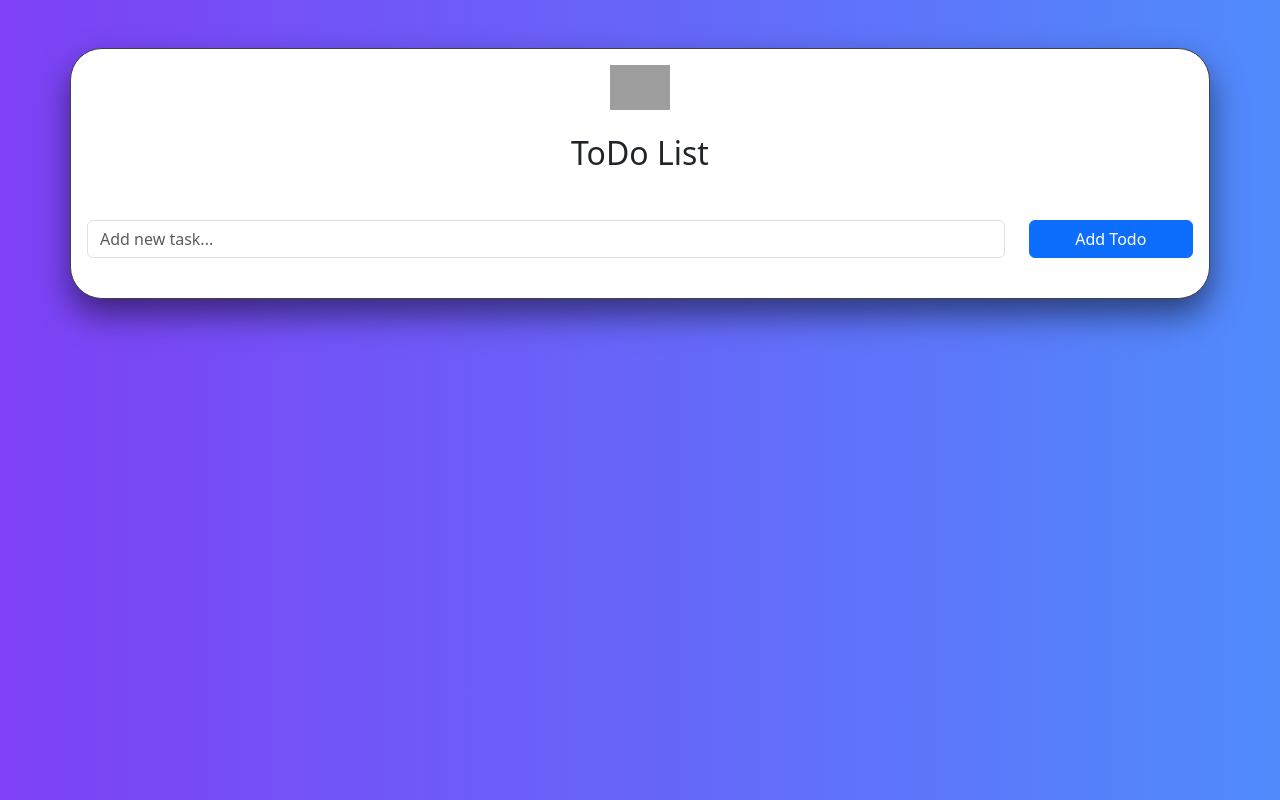
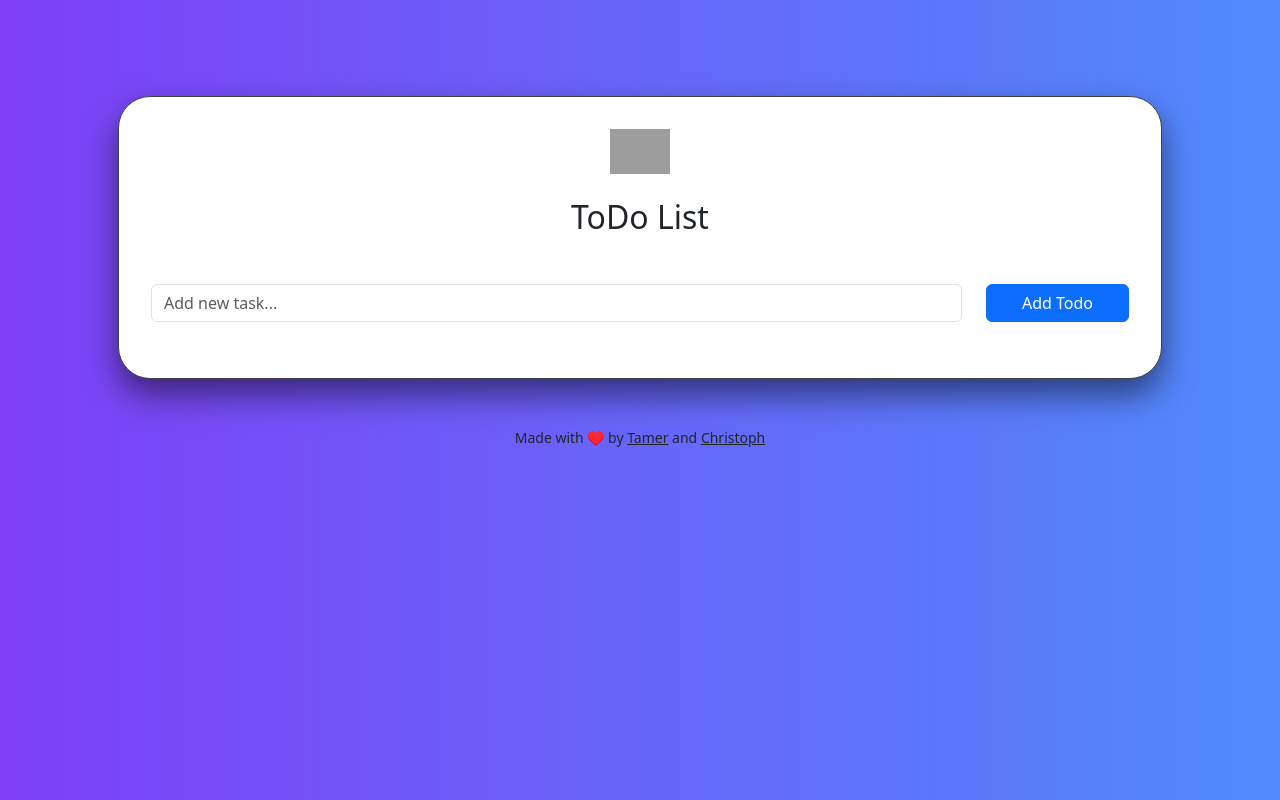
Before and after one commit to tamer4osman/WBS-React-ToDo-List, a React (Vite) app: page / in a window 1280 px wide. Built offline with nearby package versions, Linux system fonts and the light colour scheme; grey boxes are pictures that could not be loaded.

Commit message:
Removed commented out stuff

```diff
--- a/src/App.css
+++ b/src/App.css
@@ -25,12 +25,21 @@ body {
   border-radius: 2rem;
   border: 1px solid #424242;
   box-shadow: 0 1rem 2rem rgba(0, 0, 0, .5);
+  padding: 2rem;
+  transition: all 0.3s ease-in-out;
 }
 
-@media only screen and (max-width: 600px) {
+@media only screen and (max-width: 575px) {
+  body {
+    overflow-x: hidden;
+  }
+
   .content {
     box-shadow: none;
     border: none;
     border-radius: 0;
+    padding: 1rem;
+    transition: all 0.3s ease-in-out;
+    box-shadow: 0 1rem 2rem -.75rem rgba(0, 0, 0, .5);
   }
 }
--- a/src/App.jsx
+++ b/src/App.jsx
@@ -6,8 +6,6 @@ function App() {
   const initialTodos = JSON.parse(localStorage.getItem("todos")) || [];
   const [todos, setTodos] = useState(initialTodos);
   const [addTodoFieldText, setAddTodoFieldText] = useState("");
-  // const [editTodoId, setEditTodoId] = useState(null);
-  // const [editTodoText, setEditTodoText] = useState("");
 
   // Load todos from localStorage on component mount
   useEffect(() => {
@@ -20,6 +18,7 @@ function App() {
     localStorage.setItem("todos", JSON.stringify(todos));
   }, [todos]);
 
+  // add a new todo
   const addTodo = (event) => {
     event.preventDefault();
 
@@ -27,7 +26,7 @@ function App() {
 
     const newTodo = {
       done: false,
-      id: crypto.randomUUID(), // You can use any unique identifier here
+      id: crypto.randomUUID(),
       text: addTodoFieldText,
     };
 
@@ -35,40 +34,43 @@ function App() {
     setAddTodoFieldText("");
   };
 
+  // remove todo
   const removeTodo = (id) => {
     const updatedTodos = todos.filter((todo) => todo.id !== id);
     setTodos(updatedTodos);
   };
 
+  // toggle mark todo done
   const toggleDone = (id) => {
     const updatedTodos = todos.map((todo) => (todo.id === id ? { ...todo, done: !todo.done } : todo));
     setTodos(updatedTodos);
   };
 
-  // const handleEditTodo = (id) => {
-  //   setEditTodoId(id);
-  //   const todoToEdit = todos.find((todo) => todo.id === id);
-  //   setEditTodoText(todoToEdit.text);
-  // };
-
-  // const handleEditChange = (event) => {
-  //   setEditTodoText(event.target.value);
-  // };
-
+  // save edits to todos
   const handleSaveEdit = (id, newText) => {
     const updatedTodos = todos.map((todo) => (todo.id === id ? { ...todo, text: newText } : todo));
     setTodos(updatedTodos);
-    // setEditTodoId(null);
-    // setEditTodoText("");
+  };
+
+  // tiny easter egg ;)
+  const madeWithEmotes = ["♥️", "♥️", "😭", "🤬", "🤯", "😵‍💫", "🥳", "😱"];
+  const getRandomEmote = () => {
+    const rnd = Math.floor(Math.random() * madeWithEmotes.length);
+    return madeWithEmotes[rnd];
   };
 
   return (
-    <div className="d-flex justify-content-center align-items-center h-100 m-0 m-md-5">
-      <div className="container content">
+    <div className="d-flex justify-content-center align-items-center h-100 m-0 m-sm-5">
+      <div className="container p-0 p-md-5">
+        <div className="content">
           {/* Header */}
           <div className="row mb-4">
             <div className="col-12 text-center">
-            <img src="https://mdbcdn.b-cdn.net/img/Photos/new-templates/bootstrap-todo-list/check1.webp" alt="Check" width="60" />
+              <img
+                src="https://mdbcdn.b-cdn.net/img/Photos/new-templates/bootstrap-todo-list/check1.webp"
+                alt="Check"
+                width="60"
+              />
               <h2 className="my-4">ToDo List</h2>
             </div>
           </div>
@@ -99,25 +101,19 @@ function App() {
               <TodoList todos={todos} doneHandler={toggleDone} editHandler={handleSaveEdit} deleteHandler={removeTodo} />
             </div>
           </div>
-        {/* <ul>
-        {todos.map((todo) => (
-          <li key={todo.id}>
-            {editTodoId === todo.id ? (
-              <>
-                <input type="text" value={editTodoText} onChange={handleEditChange} />
-                <button onClick={() => handleSaveEdit(todo.id)}>Save</button>
-              </>
-            ) : (
-              <>
-                <input type="checkbox" checked={todo.done} onChange={() => toggleDone(todo.id)} />
-                <span>{todo.text}</span>
-                <button onClick={() => handleEditTodo(todo.id)}>Edit</button>
-                <button onClick={() => removeTodo(todo.id)}>Remove</button>
-              </>
-            )}
-          </li>
-        ))}
-      </ul> */}
+        </div>
+        <div className="row">
+          <div className="col-12 mt-5 text-center small">
+            Made with {getRandomEmote()} by{" "}
+            <a href="https://github.com/tamer4osman" className="link-dark" target="_blank" rel="noreferrer">
+              Tamer
+            </a>{" "}
+            and{" "}
+            <a href="https://github.com/brlywk" className="link-dark" target="_blank" rel="noreferrer">
+              Christoph
+            </a>
+          </div>
+        </div>
       </div>
     </div>
   );
```
Lines whose indentation alone changed are shown as unchanged.
